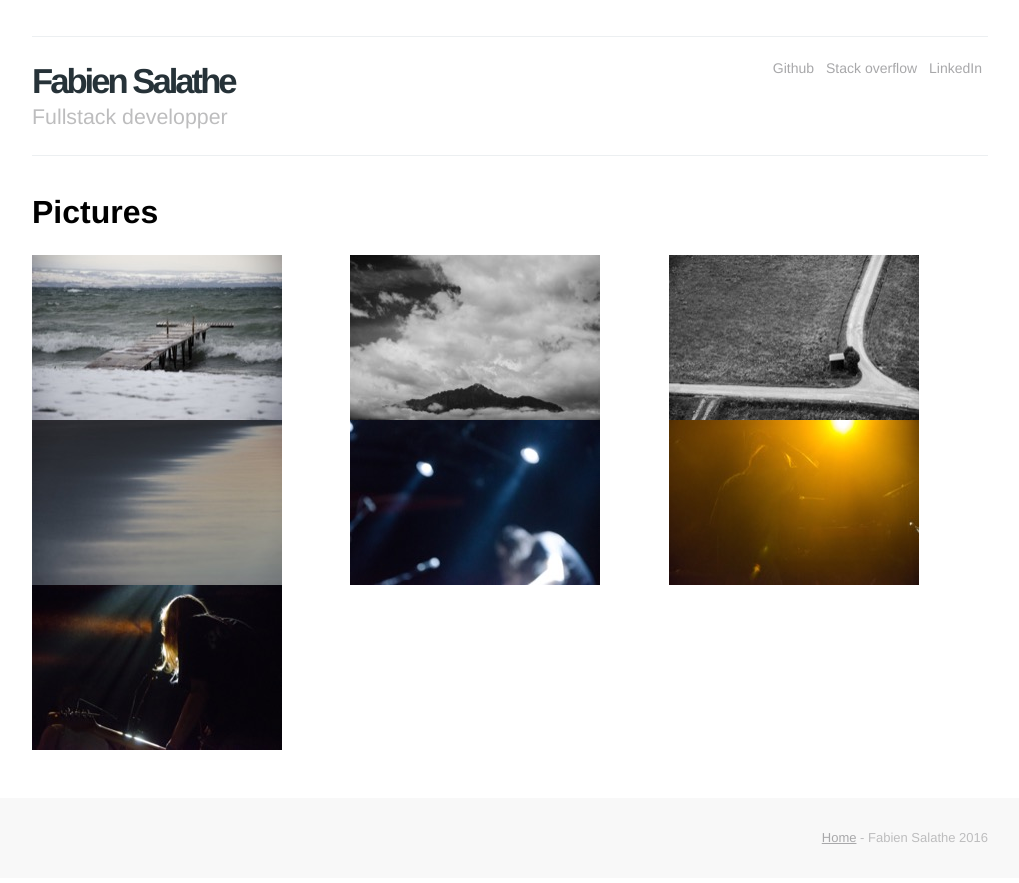
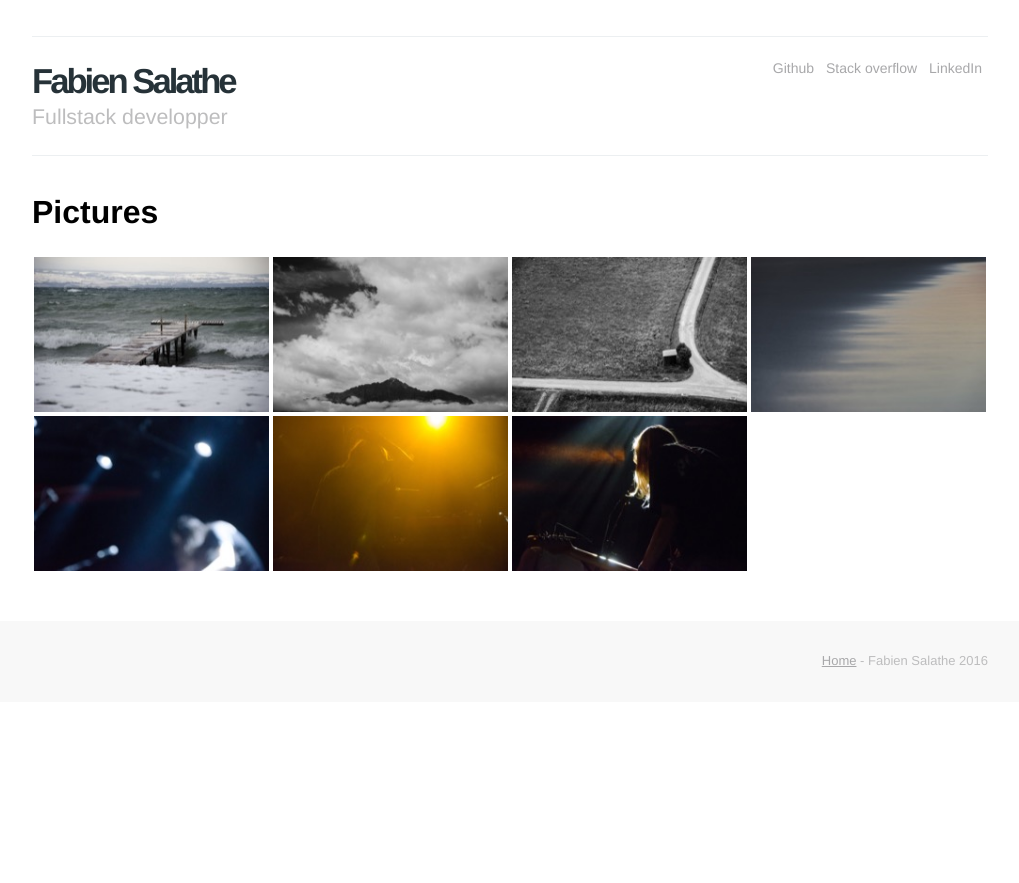
Before and after one commit to BafS/bafs.github.io, a Jekyll site: the page built from pictures.md, in a window 1280 px wide. Shown: the top 883 px of the page, without its empty margins (130-1149 px from the left). Built offline with Jekyll 4.4.1, drawn with Linux system fonts in a browser that asks for light colours; some web fonts are replaced.

Commit message:
Responsive thumbs

```diff
--- a/assets/main.scss
+++ b/assets/main.scss
@@ -17,9 +17,6 @@ $max-width: 1020px;
 }
 
 body {
-  // font-family: 'Open Sans', sans-serif;
-  // font-family: "PT Sans", Helvetica, Arial, sans-serif;
-  // margin-bottom: 4rem;
   min-height: 100%;
 
   //font-family: 'Roboto', sans-serif;
@@ -332,10 +329,12 @@ a.s3 {
 	display: flex;
 	flex-wrap: wrap;
 	font-size: 0;
+  height: auto;
 
   a {
-    width: 33.3%;
+    width: 50%;
     transition: .8s opacity;
+    padding: 2px;
 
     &:hover {
       opacity: 0.8;
@@ -450,6 +449,12 @@ a.s3 {
     float: left;
     width: 80%;
   }
+
+  .main-gallery {
+    a {
+      width: 33.33%;
+    }
+  }
 }
 
 @media (min-width: 768px) {
@@ -483,4 +488,10 @@ a.s3 {
       }
     }
   }
+
+  .main-gallery {
+    a {
+      width: 25%;
+    }
+  }
 }
```
